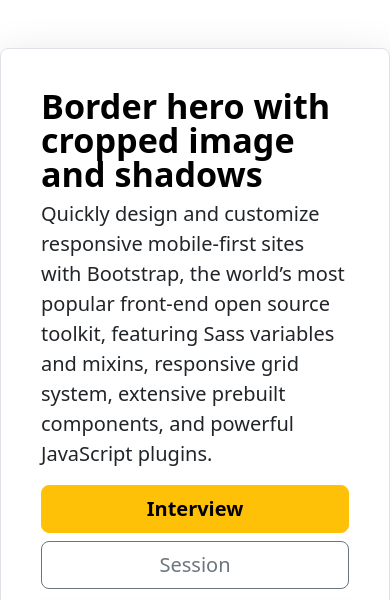
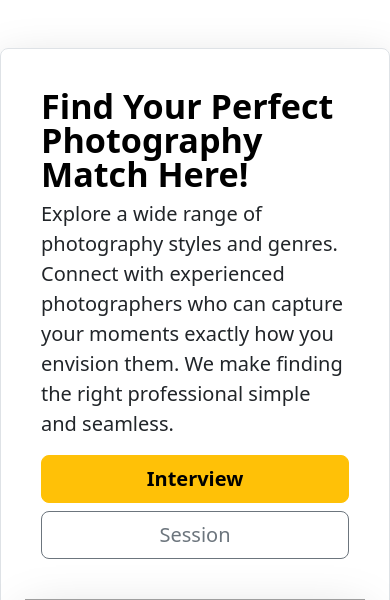
Before and after one commit to 21abhaya/byp, a Django app: page / in a window 390 px wide. Shown: the part 56-656 px from the top of the page. Run offline with Django 5.2, Linux system fonts and the light colour scheme; grey boxes are pictures that could not be loaded.

Commit message:
Heading updated

```diff
--- a/templates/frontend/homepage.html
+++ b/templates/frontend/homepage.html
@@ -63,8 +63,8 @@
     <div class="container my-5">
       <div class="row p-4 pb-0 pe-lg-0 pt-lg-5 align-items-center rounded-3 border shadow-lg">
         <div class="col-lg-7 p-3 p-lg-5 pt-lg-3">
-          <h1 class="display-4 fw-bold lh-1 text-body-emphasis">Border hero with cropped image and shadows</h1>
-          <p class="lead">Quickly design and customize responsive mobile-first sites with Bootstrap, the world’s most popular front-end open source toolkit, featuring Sass variables and mixins, responsive grid system, extensive prebuilt components, and powerful JavaScript plugins.</p>
+          <h1 class="display-4 fw-bold lh-1 text-body-emphasis">Find Your Perfect Photography Match Here!</h1>
+          <p class="lead">Explore a wide range of photography styles and genres. Connect with experienced photographers who can capture your moments exactly how you envision them. We make finding the right professional simple and seamless.</p>
           <div class="d-grid gap-2 d-md-flex justify-content-md-start mb-4 mb-lg-3">
             <button type="button" class="btn btn-warning btn-lg px-4 me-md-2 fw-bold">Interview</button>
             <button type="button" class="btn btn-outline-secondary btn-lg px-4">Session</button>
@@ -75,7 +75,7 @@
         </div>
       </div>
     </div>
-    <div class="max-w-screen-2xl p-6 lg:px-12 -mt-24 mx-auto" style="padding: 20px; padding-left: 20px; padding-right: 20px;"><div class="lg:w-8/12 mx-auto text-center"><div style="opacity: 1; transform: none; text-align: center;"><h2 class="text-serif text-2xl lg:text-4xl lg:leading-normal leading-normal">Simplify your booking process. Get contracts signed, questionnaires answered, and fees paid—all during booking.</h2></div></div></div>
+    <div class="container my-5" style="padding: 20px; padding-left: 20px; padding-right: 20px;"><div class="lg:w-8/12 mx-auto text-center"><div style="opacity: 1; transform: none; text-align: center;"><h2 class="text-serif text-2xl lg:text-4xl lg:leading-normal leading-normal">Simplify your booking process. Get contracts signed, questionnaires answered, and fees paid—all during booking.</h2></div></div></div>
   </main>
   <div class="gap" style="margin: 10px;"></div>
   <div class="container">
```
